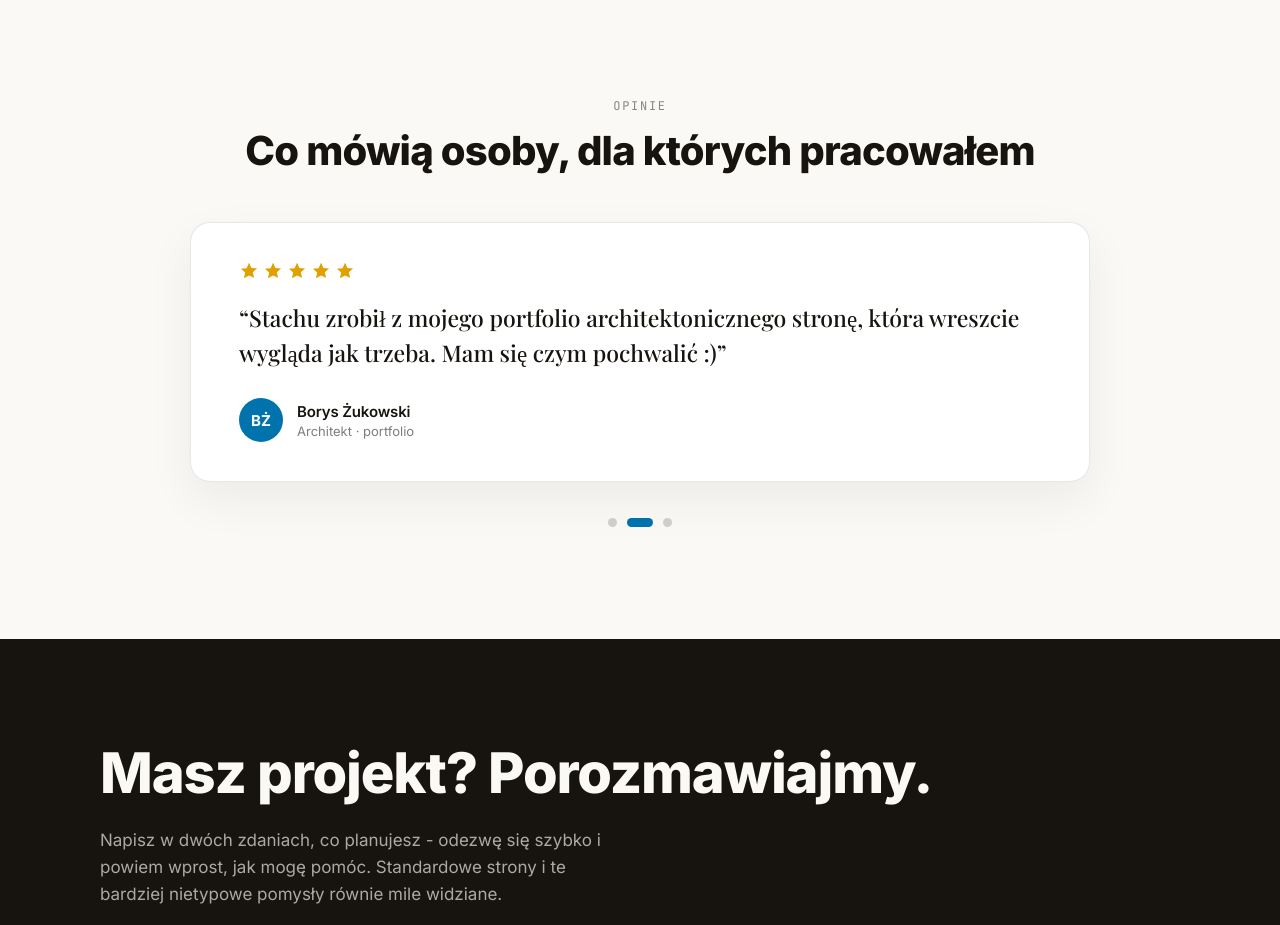
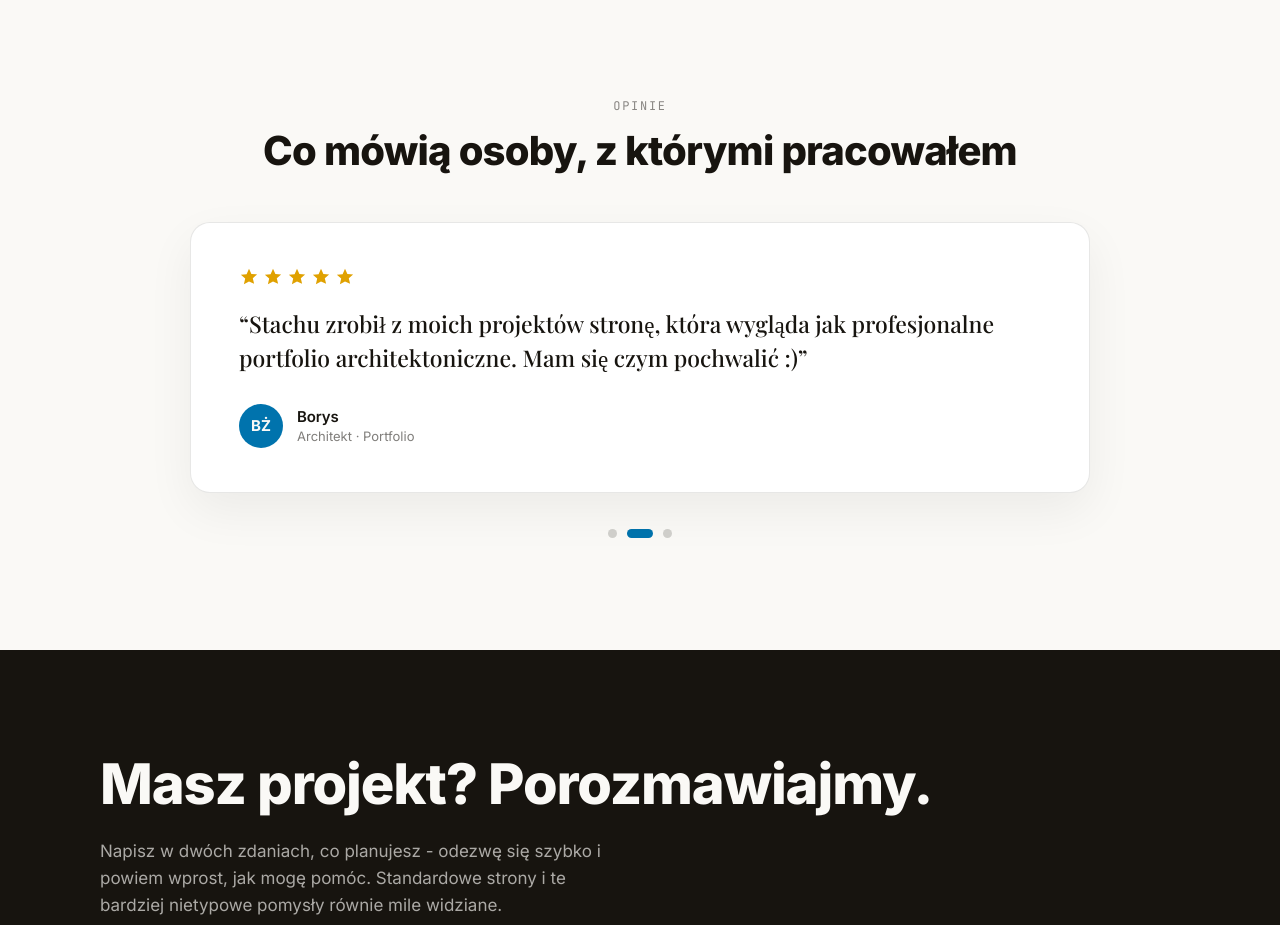
Before and after one commit to dev-stan/stanislawzalewski, a website: page index.html in a window 1280 px wide. Shown: the part 6780-7705 px from the top of the page. Drawn offline with nearby package versions, Linux system fonts and the light colour scheme.

Commit message:
Minor changes

```diff
--- a/index.html
+++ b/index.html
@@ -560,9 +560,12 @@
     font-size: clamp(26px,3.6vw,40px); font-weight: 800; letter-spacing: -0.02em;
     text-align: center; margin: 0 0 48px; line-height: 1.15;
   }
-  .reviews .stage { position: relative; min-height: 260px; }
+  /* All cards share one grid cell, so the stage auto-sizes to the tallest
+     card at any viewport width - no fixed min-height needed, and only the
+     active card is interactive/visible. */
+  .reviews .stage { display: grid; }
   .reviews .rev-card {
-    position: absolute; inset: 0;
+    grid-area: 1 / 1;
     display: flex; flex-direction: column; justify-content: center;
     background: #FFFFFF; border: 1px solid rgba(23,20,15,0.1);
     border-radius: 20px; padding: 44px 48px;
@@ -596,8 +599,13 @@
   @media (max-width: 640px) {
     .reviews { padding: 72px 20px 80px; }
     .reviews .rev-title { margin-bottom: 32px; }
-    .reviews .stage { min-height: 320px; }
-    .reviews .rev-card { padding: 32px 26px; position: relative; }
+    .reviews .rev-card { padding: 32px 26px; }
+    .reviews .rev-quote { font-size: 17px; }
+    .reviews .rev-dots { margin-top: 28px; }
+  }
+  @media (max-width: 380px) {
+    .reviews .rev-card { padding: 28px 22px; }
+    .reviews .rev-quote { font-size: 16px; }
   }
 
   /* Contact */
@@ -1094,9 +1102,9 @@
         kicker: 'What clients say',
         title: 'Kind words from people I’ve built for',
         items: [
-          {quote:'Stan turned my architecture portfolio into something that finally looks the part. Clean, fast, and he actually listened to what I wanted.', name:'Borys Żukowski', role:'Architect · portfolio site', initials:'BŻ'},
-          {quote:'Booking flow works, the site is quick, and every question got a straight answer the same day. Easy to recommend.', name:'Piotr', role:'Tastes of Italy Travel', initials:'PT'},
-          {quote:'He got the vibe of our D&D group without me over-explaining it. Delivered on time and it just works.', name:'Olaf', role:'D&D community site', initials:'OL'}
+          {quote:'We managed to refresh our old WordPress site before the summer season - I had the finished result within a week :)', name:'Olaf', role:'Dzieciaki na Dechy · Windsurfing', initials:'OL'},
+          {quote:'Stan turned my projects into a site that looks like a proper architecture portfolio. Now I have something to show off :)', name:'Borys Żukowski', role:'Architect · portfolio', initials:'BŻ'},
+          {quote:'After agreeing on the design together and a few tweaks, the final result is really satisfying.', name:'Piotr', role:'Tastes of Italy Travel', initials:'PT'}
         ]
       },
       contact: {
@@ -1184,10 +1192,10 @@
       },
       reviews: {
         kicker: 'Opinie',
-        title: 'Co mówią osoby, dla których pracowałem',
+        title: 'Co mówią osoby, z którymi pracowałem',
         items: [
-          {quote:'Udało się odświezyć naszą starą stronę na Wordpress jeszcze przed sezonem letnim, dostałem efekt końcowy po tygodniu :)', name:'Olaf', role:'Strona społeczności D&D', initials:'OL'},
-          {quote:'Stachu zrobił z mojego portfolio architektonicznego stronę, która wreszcie wygląda jak trzeba. Mam się czym pochwalić :)', name:'Borys Żukowski', role:'Architekt · portfolio', initials:'BŻ'},
+          {quote:'Udało się odświezyć naszą starą stronę na Wordpress jeszcze przed sezonem letnim, dostałem efekt końcowy po tygodniu :)', name:'Olaf', role:'Dzieciaki na Dechy · Windsurfing', initials:'OL'},
+          {quote:'Stachu zrobił z moich projektów stronę, która wygląda jak profesjonalne portfolio architektoniczne. Mam się czym pochwalić :)', name:'Borys', role:'Architekt · Portfolio', initials:'BŻ'},
           {quote:'Po wspólnym ustaleniu design i paru poprawkach, efekt końcowy jest bardzo zadowalający.', name:'Piotr', role:'Tastes of Italy Travel', initials:'PT'}
         ]
       },
```
